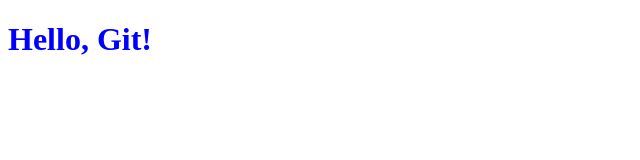
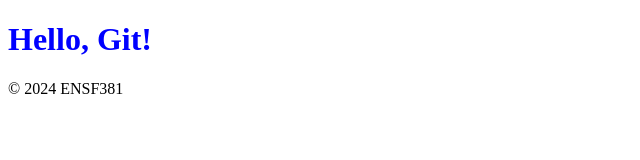
Before and after one commit to uosasekhator/ENSF381_Lab1, a plain HTML site: page index.html in a window 1280 px wide. Shown: the whole page, without its empty margins (0-640 px from the left). Drawn offline with Linux system fonts and the light colour scheme.

Commit message:
Add footer

```diff
--- a/index.html
+++ b/index.html
@@ -6,4 +6,5 @@
     <body>
         <h1>Hello, Git!</h1>
     </body>
+    <footer>© 2024 ENSF381</footer>
 </html>
```
